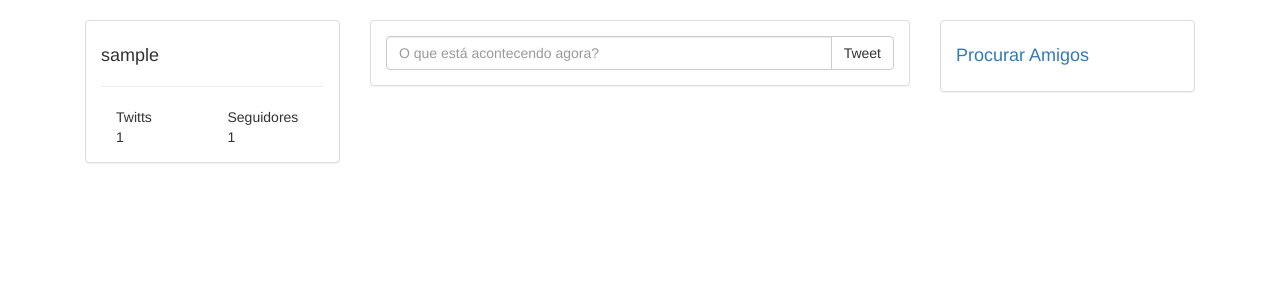
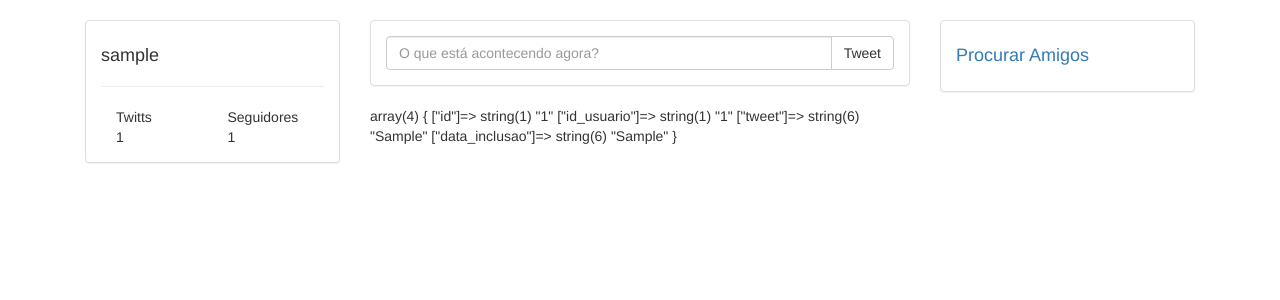
Before and after one commit to sidcleyWilker/Twitter-Clone, a PHP site: page /home.php in a window 1280 px wide. Shown: the part 51-351 px from the top of the page. Run offline with PHP 8.4, Linux system fonts and the light colour scheme; the visitor is signed in with stand-in values (Sample User, id 1); tables that the repository leaves empty or names only in its code hold one stand-in row (values such as "Sample post").

Commit message:
Pegando os tweets do banco e colocando na timeline do usuario parte 1

```diff
--- /dev/null
+++ b/get_tweet.php
@@ -0,0 +1,36 @@
+<?php
+
+    session_start();
+
+    if(!$_SESSION['usuario']){
+		header('Location: index.php?erro=1');
+	}
+
+    require_once('db.class.php');
+
+    $id_usuario = $_SESSION['id_usuario'];
+
+    $objDb = new db();
+    $link = $objDb->conecta_mysql();
+
+    $sql = "SELECT * FROM tweet WHERE id_usuario = $id_usuario ORDER BY data_inclusao DESC";
+
+    $resultado_id = mysqli_query($link, $sql);
+
+    if($resultado_id){
+
+        while($registro = mysqli_fetch_array($resultado_id, MYSQLI_ASSOC)){
+
+            var_dump($registro);
+
+            echo "<br /><br />";
+
+        }
+
+    }else{
+
+        echo 'Erro na consulta de tweets no banco de dados!';
+
+    }
+
+?>
--- a/home.php
+++ b/home.php
@@ -36,11 +36,21 @@
 							}
 
 						});
-
 					}
-
 				});
 
+				function atualizaTweet(){
+					//carregar os tweets
+
+					$.ajax({
+						url: 'get_tweet.php',
+						success: function(data){
+							$('#tweets').html(data);
+						}
+					});
+				}
+
+				atualizaTweet();
 			});
 
 		</script>
@@ -101,6 +111,10 @@
 
 	    			</div>
 	    		</div>
+
+	    		<div id="tweets" class="list-group">
+
+	    		</div>
 	    	</div>
 
 
```
